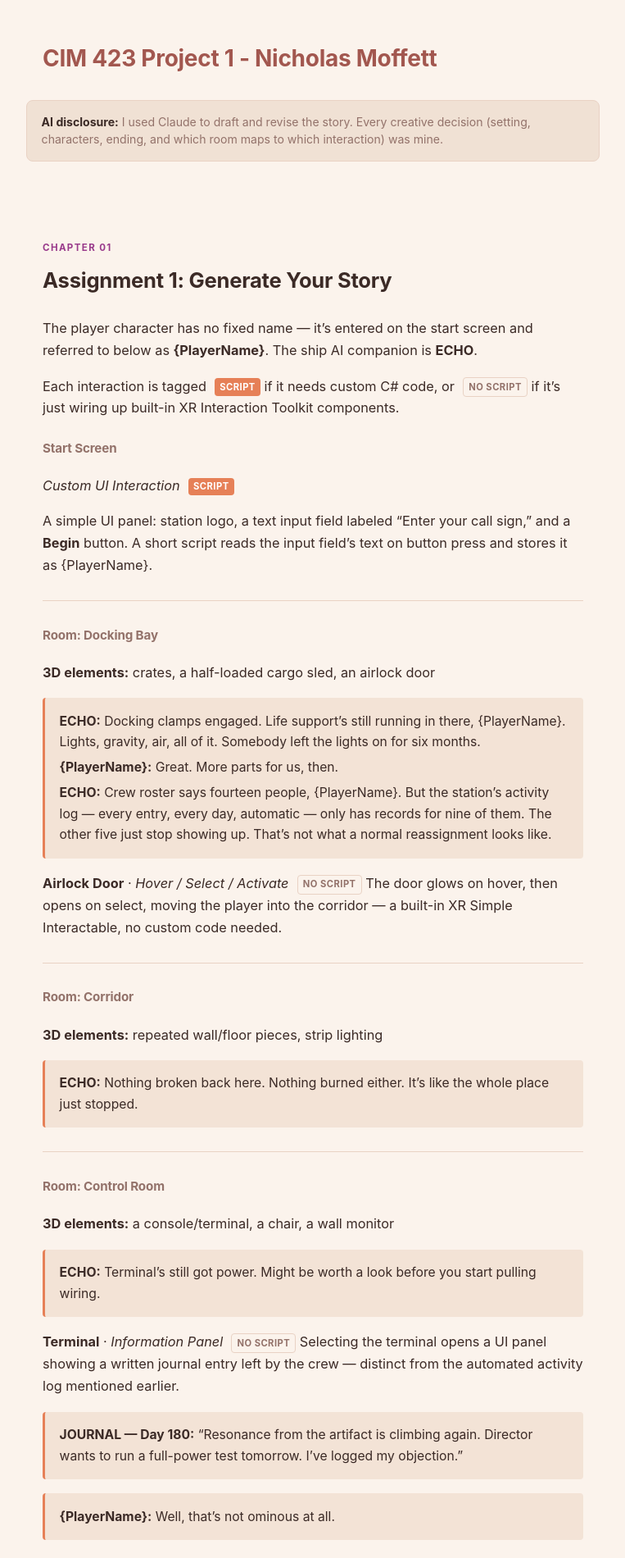
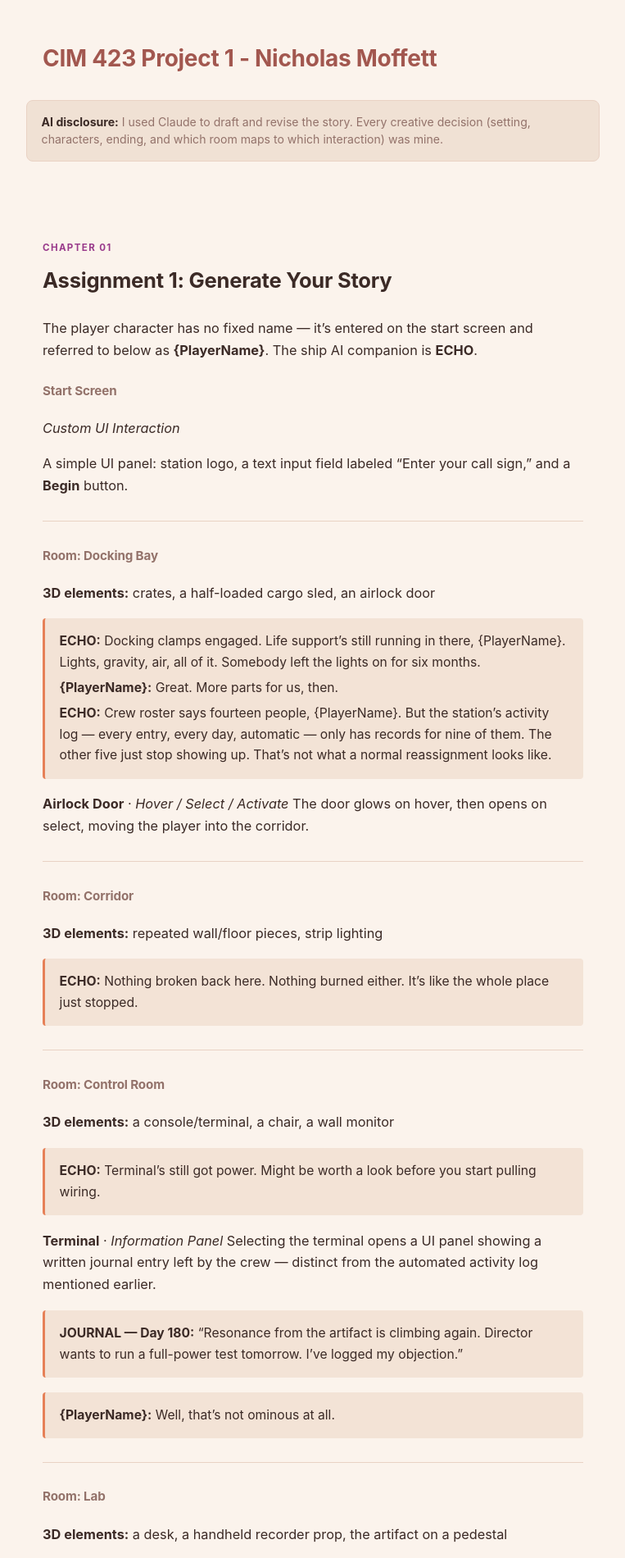
Before and after one commit to moff05/cim423-3d-world, a Jekyll site: the page built from index.md, in a window 1280 px wide. Shown: the top 1900 px of the page at 82% size, without its empty margins (258-1021 px from the left). Built offline with Jekyll 4.4.1, drawn with Linux system fonts in a browser that asks for light colours; some of the changed text lies outside the part shown.

Commit message:
Remove script/no-script tagging from interactions
Co-Authored-By: Claude Sonnet 5 <noreply@anthropic.com>
Claude-Session: https://claude.ai/code/session_01EXSHHrPegx68P7D3CLUmwe

```diff
--- a/_layouts/default.html
+++ b/_layouts/default.html
@@ -127,19 +127,6 @@
     line-height: 1.55;
   }
   .ai-disclosure strong { color: var(--text); }
-  .tag {
-    display: inline-block;
-    font-size: 0.7rem;
-    font-weight: 700;
-    letter-spacing: 0.04em;
-    text-transform: uppercase;
-    padding: 0.15em 0.55em;
-    border-radius: 4px;
-    margin-left: 0.5em;
-    vertical-align: middle;
-  }
-  .tag.script { background: var(--orange); color: #fff; }
-  .tag.noscript { background: transparent; color: var(--muted); border: 1px solid var(--rule); }
   footer {
     max-width: 700px;
     margin: 0 auto;
--- a/index.md
+++ b/index.md
@@ -7,12 +7,10 @@ title: Home
 
 The player character has no fixed name — it's entered on the start screen and referred to below as **{PlayerName}**. The ship AI companion is **ECHO**.
 
-Each interaction is tagged <span class="tag script">Script</span> if it needs custom C# code, or <span class="tag noscript">No script</span> if it's just wiring up built-in XR Interaction Toolkit components.
+#### Start Screen
+*Custom UI Interaction*
 
-#### Start Screen
-*Custom UI Interaction* <span class="tag script">Script</span>
-
-A simple UI panel: station logo, a text input field labeled "Enter your call sign," and a **Begin** button. A short script reads the input field's text on button press and stores it as {PlayerName}.
+A simple UI panel: station logo, a text input field labeled "Enter your call sign," and a **Begin** button.
 
 ---
 
@@ -25,8 +23,8 @@ A simple UI panel: station logo, a text input field labeled "Enter your call sig
 >
 > **ECHO:** Crew roster says fourteen people, {PlayerName}. But the station's activity log — every entry, every day, automatic — only has records for nine of them. The other five just stop showing up. That's not what a normal reassignment looks like.
 
-**Airlock Door** · *Hover / Select / Activate* <span class="tag noscript">No script</span>
-The door glows on hover, then opens on select, moving the player into the corridor — a built-in XR Simple Interactable, no custom code needed.
+**Airlock Door** · *Hover / Select / Activate*
+The door glows on hover, then opens on select, moving the player into the corridor.
 
 ---
 
@@ -42,7 +40,7 @@ The door glows on hover, then opens on select, moving the player into the corrid
 
 > **ECHO:** Terminal's still got power. Might be worth a look before you start pulling wiring.
 
-**Terminal** · *Information Panel* <span class="tag noscript">No script</span>
+**Terminal** · *Information Panel*
 Selecting the terminal opens a UI panel showing a written journal entry left by the crew — distinct from the automated activity log mentioned earlier.
 
 > **JOURNAL — Day 180:** "Resonance from the artifact is climbing again. Director wants to run a full-power test tomorrow. I've logged my objection."
@@ -56,13 +54,13 @@ Selecting the terminal opens a UI panel showing a written journal entry left by
 
 > **ECHO:** This is the room the journal entry meant.
 
-**Recorder** · *Hover Enter/Exit* <span class="tag noscript">No script</span>
+**Recorder** · *Hover Enter/Exit*
 Scales up and lights on hover, returns to normal on exit. Selecting it plays a second journal entry:
 
 > **JOURNAL — Day 181:** "He ran the test. The cradle lit up, and for a few seconds the whole crew just wasn't in the room anymore. I don't know where they went. I'm shutting it down and sealing this lab."
 
-**Artifact** · *Select/Activate + Changing Material* <span class="tag script">Script</span>
-Selecting it shifts its material from dim blue to bright pulsing white, and the room lights flicker for a few seconds before everything settles back to normal. A script lerps the material color and light intensity over time — the one interaction here that needs real code rather than just component settings.
+**Artifact** · *Select/Activate + Changing Material*
+Selecting it shifts its material from dim blue to bright pulsing white, and the room lights flicker for a few seconds before everything settles back to normal.
 
 > **ECHO:** {PlayerName}. Whatever that was, it's done now. Don't touch it again.
 >
@@ -76,15 +74,15 @@ Selecting it shifts its material from dim blue to bright pulsing white, and the
 
 ### World & Interaction Map
 
-| Room | 3D Elements | Interaction | Type | Script? |
-|---|---|---|---|---|
-| Start Screen | UI panel | Name entry | Custom UI | Yes |
-| Docking Bay | Crates, cargo sled, airlock door | Open door | Select/Activate | No |
-| Corridor | Wall/floor pieces, lighting | — | — | — |
-| Control Room | Console/terminal, chair, monitor | View journal entry | Information Panel | No |
-| Lab | Desk, recorder, artifact pedestal | Hover recorder | Hover Enter/Exit | No |
-| Lab | *(same room)* | Activate artifact | Select/Activate + Material | Yes |
-| End Screen | UI panel | — | — | — |
+| Room | 3D Elements | Interaction | Type |
+|---|---|---|---|
+| Start Screen | UI panel | Name entry | Custom UI |
+| Docking Bay | Crates, cargo sled, airlock door | Open door | Select/Activate |
+| Corridor | Wall/floor pieces, lighting | — | — |
+| Control Room | Console/terminal, chair, monitor | View journal entry | Information Panel |
+| Lab | Desk, recorder, artifact pedestal | Hover recorder | Hover Enter/Exit |
+| Lab | *(same room)* | Activate artifact | Select/Activate + Material |
+| End Screen | UI panel | — | — |
 
 ## Assignment 2: Build the 3D World
 
```
